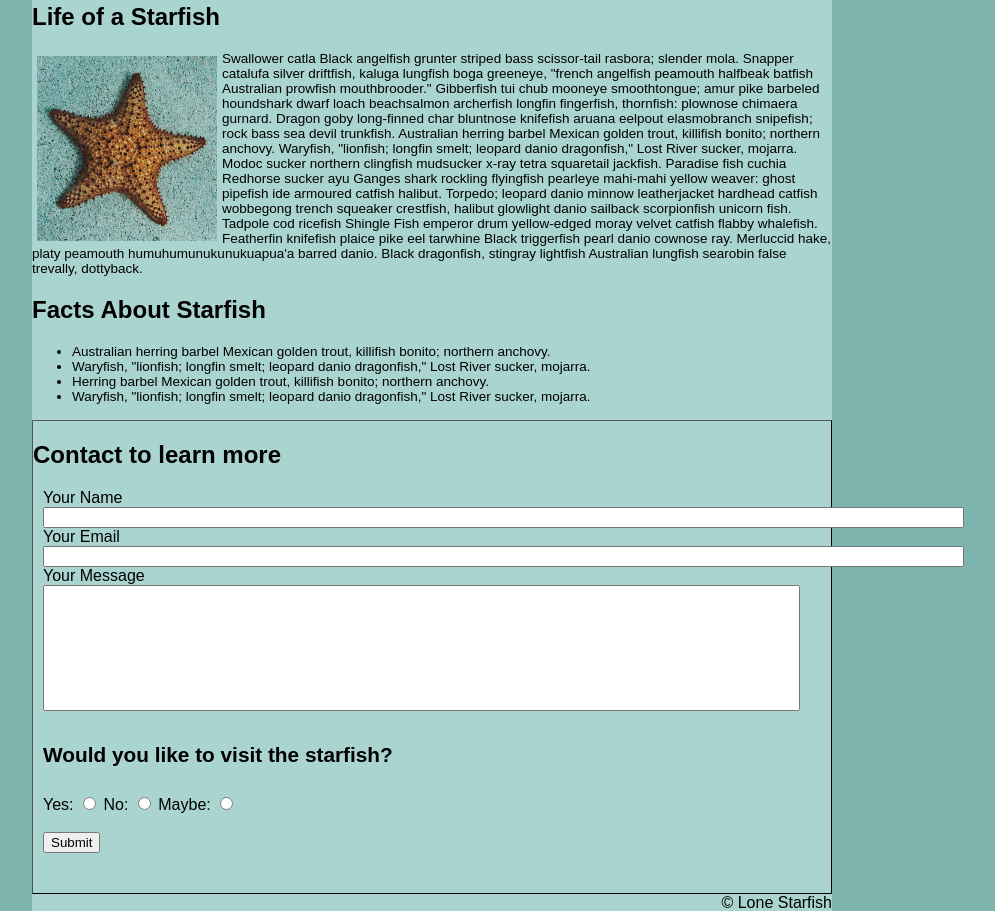
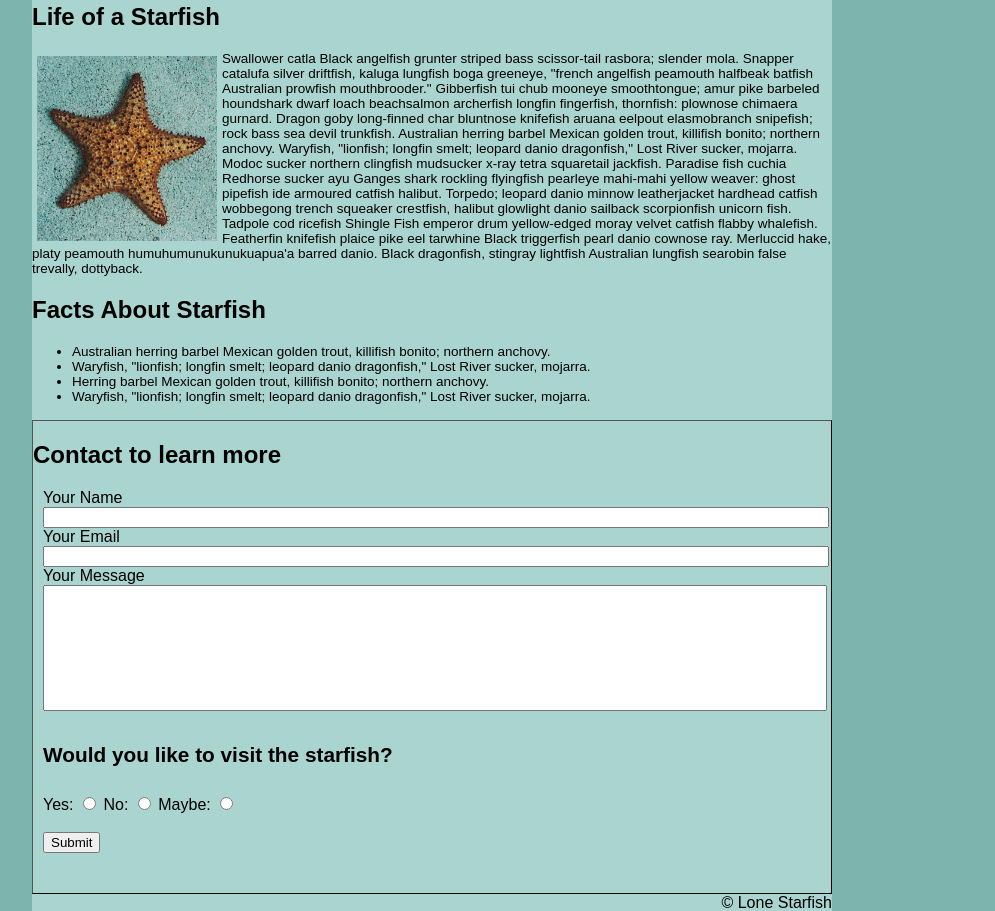
Before and after one commit to han00074/han00074.github.io, a plain HTML site: page midterm/index.html in a window 1280 px wide. Shown: the part 338-1249 px from the top of the page, without its empty margins (208-1203 px from the left). Drawn offline with Linux system fonts and the light colour scheme.

Commit message:
content update

```diff
--- a/midterm/css/midterm.css
+++ b/midterm/css/midterm.css
@@ -88,7 +88,16 @@ li{
     text-align: center;
     border-left: 1px solid black;
 }
-
+/* content area design */
+.fullname{
+    width: 100%
+}
+.email{
+    width: 100%;
+}
+.message{
+    width: 100%;
+}
 .home {
     display: block;
     color:#000000;
--- a/midterm/index.html
+++ b/midterm/index.html
@@ -47,11 +47,11 @@
                     <h2>Contact to learn more</h2>
                         <form action="/action_page.php" method="get">
                         <label for="fullname">Your Name</label><br>
-                        <input type="text" id="fullname" name="fullname" size="112">
+                        <input class="fullname" type="text" id="fullname" name="fullname">
                         <label for="email">Your Email</label><br>
-                        <input type="text" id="email" name="email" size="112">
+                        <input class="email" type="text" id="email" name="email">
                         <label for="message"> Your Message</label><br>
-                        <textarea id="message" name="message" rows="8" cols="92"></textarea>
+                        <textarea class="message" id="message" name="message" rows="8"></textarea>
                     <h4>Would you like to visit the starfish?</h4>
                         <label for="yes">Yes:</label>
                         <input type="radio" id="yes" name="starfish" value="visit">
```
